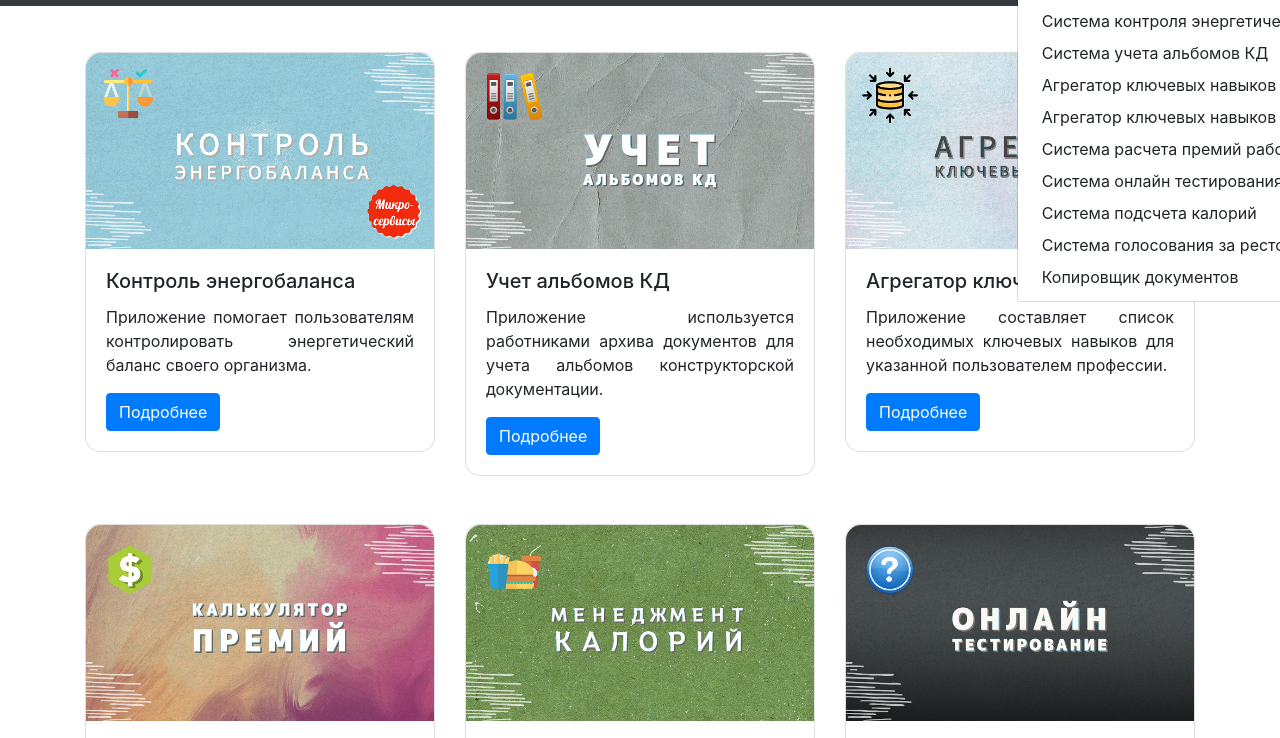
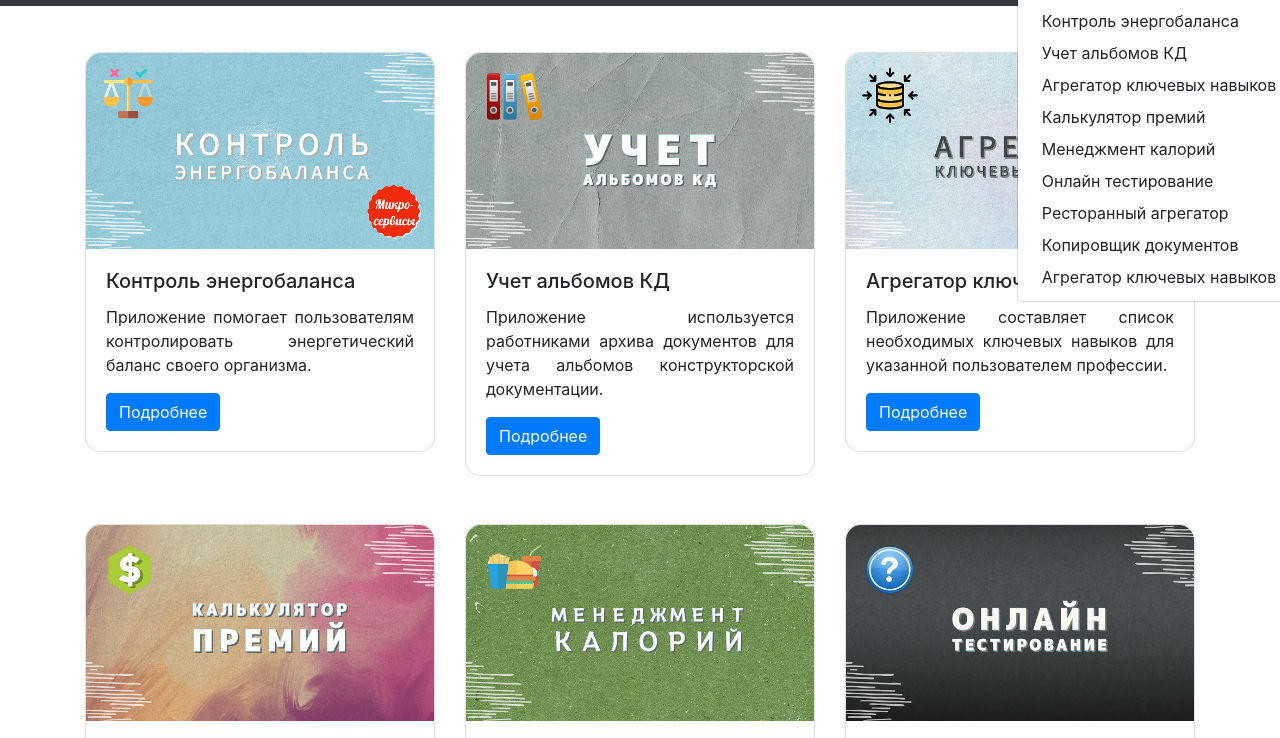
Before and after one commit to ishlyakhtenkov/javaprojects.ru, a plain HTML site: page index.html in a window 1280 px wide. Both pictures are taken after a click on the button "Проекты". Shown: the part 58-796 px from the top of the page. Drawn offline with Linux system fonts and the light colour scheme.

Commit message:
update navbar dropdown

```diff
--- a/fragments/navbar.html
+++ b/fragments/navbar.html
@@ -19,15 +19,15 @@
 						Проекты<span class="caret"></span>
 					</a>
 					<div class="dropdown-menu">
-						<a class="dropdown-item" href="energy-balance-control.html">Система контроля энергетического баланса</a>
-						<a class="dropdown-item" href="album-accounting.html">Система учета альбомов КД</a>
+						<a class="dropdown-item" href="energy-balance-control.html">Контроль энергобаланса</a>
+						<a class="dropdown-item" href="album-accounting.html">Учет альбомов КД</a>
 						<a class="dropdown-item" href="skill-aggregator-new.html">Агрегатор ключевых навыков (new)</a>
+						<a class="dropdown-item" href="reward-calculator.html">Калькулятор премий</a>
+						<a class="dropdown-item" href="calories-management.html">Менеджмент калорий</a>
+						<a class="dropdown-item" href="online-testing.html">Онлайн тестирование</a>
+						<a class="dropdown-item" href="restaurant-voting.html">Ресторанный агрегатор</a>
+						<a class="dropdown-item" href="copy-maker.html">Копировщик документов</a>
 						<a class="dropdown-item" href="skill-aggregator-old.html">Агрегатор ключевых навыков (old)</a>
-						<a class="dropdown-item" href="reward-calculator.html">Система расчета премий работников</a>
-						<a class="dropdown-item" href="online-testing.html">Система онлайн тестирования</a>
-						<a class="dropdown-item" href="calories-management.html">Система подсчета калорий</a>
-						<a class="dropdown-item" href="restaurant-voting.html">Система голосования за рестораны</a>
-						<a class="dropdown-item" href="copy-maker.html">Копировщик документов</a>
 					</div>
 				</li>
 				<li class="nav-item">
```
